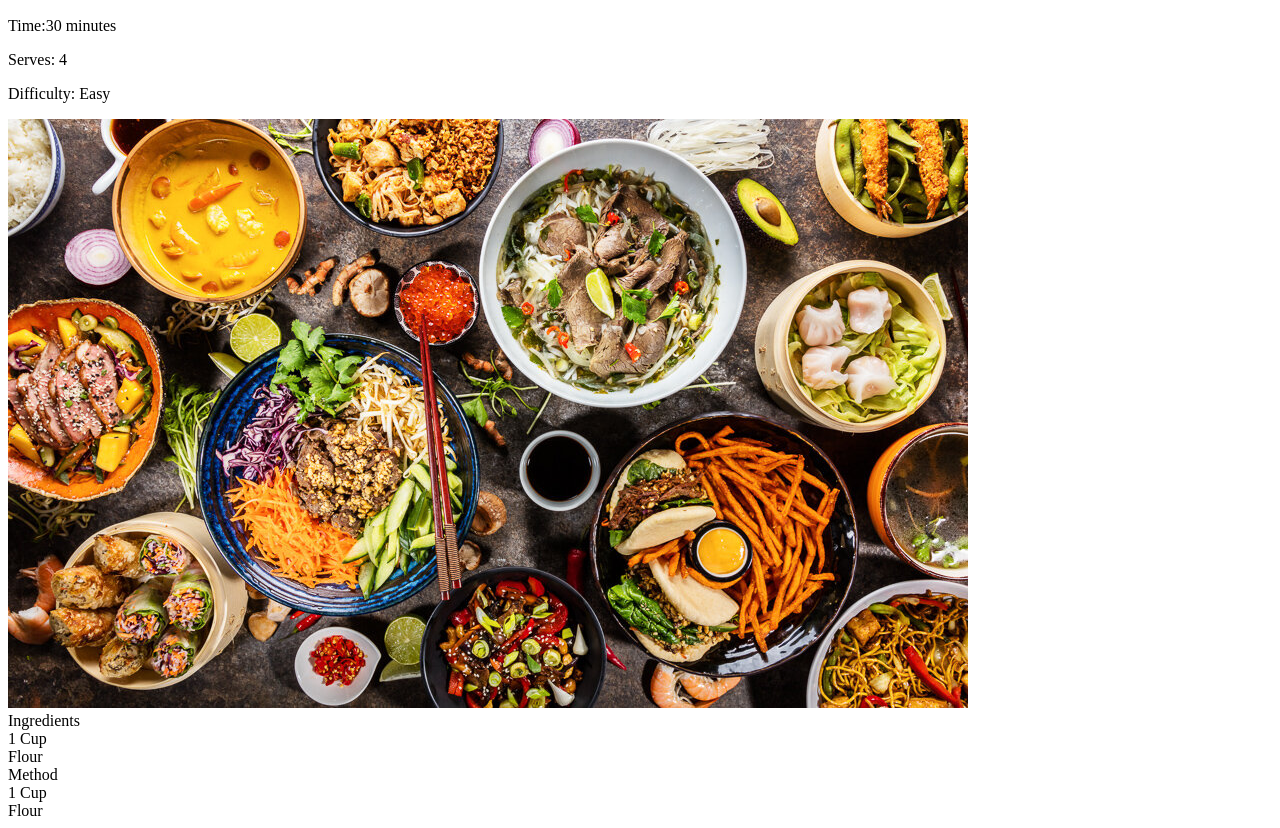
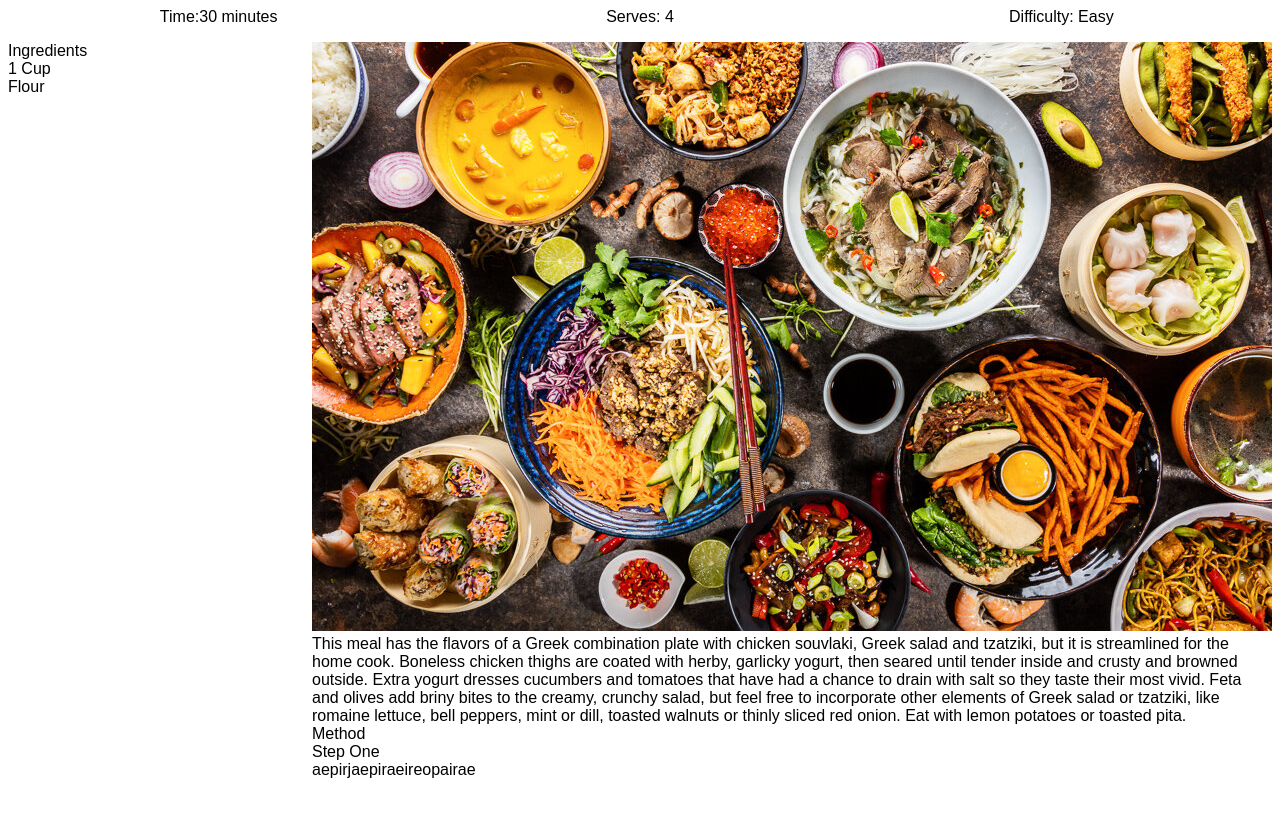
Before and after one commit to rupert-denton/cooking, a plain HTML site: page index.html in a window 1280 px wide. Shown: the part 168-996 px from the top of the page. After the commit the page ends 955 px from the top, so only its background shows below. Drawn offline with Linux system fonts and the light colour scheme.

Commit message:
css styling on recipe

```diff
--- a/index.html
+++ b/index.html
@@ -4,11 +4,7 @@
     <meta charset="UTF-8" />
     <meta name="viewport" content="width=device-width, initial-scale=1.0" />
     <meta http-equiv="X-UA-Compatible" content="ie=edge" />
-    <link
-      href="your-stylesheet-link-here.css"
-      rel="stylesheet"
-      type="text/css"
-    />
+    <link href="styles/recipe.css" rel="stylesheet" type="text/css" />
     <title>Cooking</title>
   </head>
   <body>
@@ -18,34 +14,56 @@
           <h1 class="header">Cooking</h1>
         </div>
       </div>
-      <div class="recipe">
+      <div class="recipe-title">
+        <h1 class="recipe-name">Recipe</h1>
+
+      </div>
       <div class="recipe-details">
         <div class="recipe-meta">
-            <h1 class="recipe-name">Recipe</h1>
-            <h2 class="subtitle">Marginalia.</h2>
           <p class="subtitle">Time:30 minutes</p>
           <p class="subtitle">Serves: 4</p>
           <p class="subtitle">Difficulty: Easy</p>
         </div>
-          <div class="recipe-image">
-            <img src="img/placeholder-image.jpeg" class="post-img" />
       </div>
-        </div>
+      <div class="recipe-main-container">
         <div class="recipe-ingredients-container">
           <div class="small-header">Ingredients</div>
           <div class="ingredients-list">
+            <div class="component">
               <div class="ingredient">
                 <div class="ingredient-quantity">1 Cup</div>
                 <div class="ingredient name">Flour</div>
               </div>
             </div>
           </div>
+        </div>
+        <div class="recipe-image-blurb">
+          <div class="recipe-image">
+            <img src="img/placeholder-image.jpeg" class="post-img" />
+          </div>
+
+          <div class="recipe-blurb-container">
+            <div class="blurb">
+              <div>
+                This meal has the flavors of a Greek combination plate with
+                chicken souvlaki, Greek salad and tzatziki, but it is
+                streamlined for the home cook. Boneless chicken thighs are
+                coated with herby, garlicky yogurt, then seared until tender
+                inside and crusty and browned outside. Extra yogurt dresses
+                cucumbers and tomatoes that have had a chance to drain with salt
+                so they taste their most vivid. Feta and olives add briny bites
+                to the creamy, crunchy salad, but feel free to incorporate other
+                elements of Greek salad or tzatziki, like romaine lettuce, bell
+                peppers, mint or dill, toasted walnuts or thinly sliced red
+                onion. Eat with lemon potatoes or toasted pita.
+              </div>
+            </div>
+          </div>
           <div class="recipe-method-container">
             <div class="small-header">Method</div>
-          <div class="ingredients-list">
-            <div class="ingredient">
-              <div class="method-step">1 Cup</div>
-              <div class="method-text">Flour</div>
+            <div class="method">
+              <div class="method-step">Step One</div>
+              <div class="method-text">aepirjaepiraeireopairae</div>
             </div>
           </div>
         </div>
--- /dev/null
+++ b/styles/recipe.css
@@ -0,0 +1,37 @@
+* {
+  font-family: sans-serif;
+}
+
+body {
+  background-color: white;
+}
+
+.recipe-main-container {
+  display: grid;
+  grid-template-columns: 1fr;
+}
+
+.recipe-title {
+  display: flex;
+  flex-direction: column;
+  align-items: center;
+  align-content: center;
+}
+
+@media screen and (min-width: 750px) {
+  .recipe-main-container {
+    display: grid;
+    grid-template-columns: 2fr 4fr;
+  }
+
+  .recipe-title {
+    display: flex;
+    flex-direction: row;
+    align-items: center;
+  }
+  .recipe-meta {
+    display: grid;
+    grid-template-columns: 1fr 1fr 1fr;
+    justify-items: center;
+  }
+}
```
Lines whose indentation alone changed are shown as unchanged.
